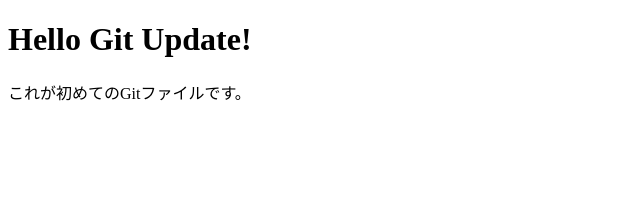
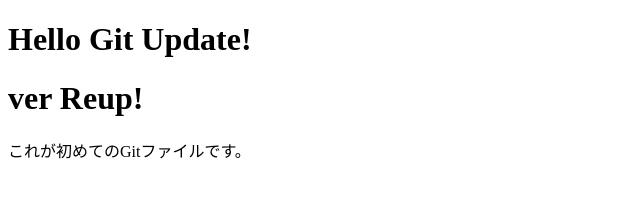
Before and after one commit to 255ykk8r9n-bit/test-git-20251019, a plain HTML site: page index.html in a window 1280 px wide. Shown: the whole page, without its empty margins (0-640 px from the left). Drawn offline with Linux system fonts and the light colour scheme.

Commit message:
2回目の変更

```diff
--- a/index.html
+++ b/index.html
@@ -6,6 +6,7 @@
 </head>
 <body>
   <h1>Hello Git Update! </h1>
+  <h1>ver Reup! </h1>
   <p>これが初めてのGitファイルです。</p>
 </body>
 </html>
```
Also changed, not shown: test01.txt (added).
